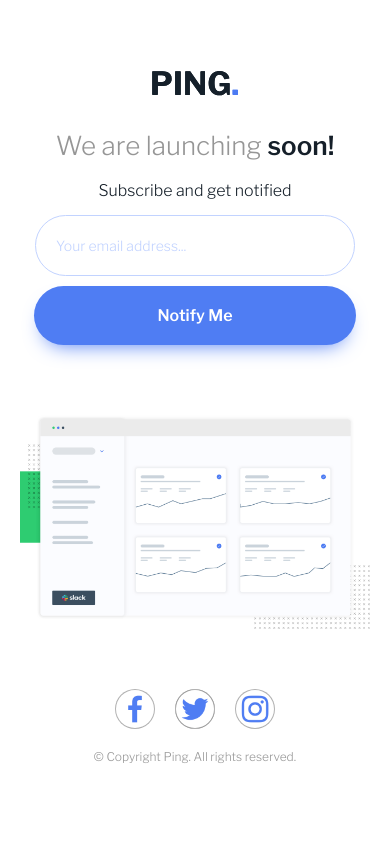
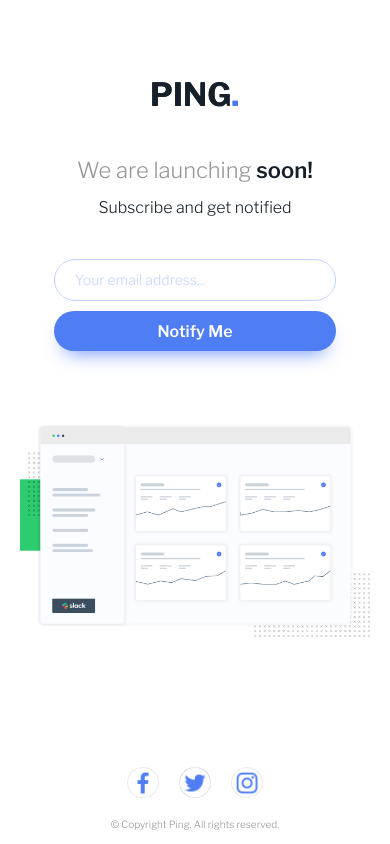
Before and after one commit to victoriamnx/Ping-Coming-Soon-Page, a plain HTML site: page index.html in a window 390 px wide. Drawn offline with nearby package versions, Linux system fonts and the light colour scheme.

Commit message:
fix: components margin

```diff
--- a/style.css
+++ b/style.css
@@ -15,7 +15,7 @@ body {
   font-family: "Libre Franklin", sans-serif;
   background-image: url(components/images/logo.svg);
   background-repeat: no-repeat;
-  background-position: center 100px;
+  background-position: center 80px;
 }
 
 #container {
@@ -23,11 +23,11 @@ body {
   align-items: center;
   flex-direction: column;
   justify-content: center;
-  margin-top: 150px;
+  margin-top: 160px;
 }
 
 h1 {
-  font-size: 50px;
+  font-size: 48px;
   font-family: "Libre Franklin", sans-serif;
   font-weight: 300;
   color: hsl(0, 0%, 59%);
@@ -35,15 +35,16 @@ h1 {
 }
 
 h2 {
-  font-size: 16px;
-  font-weight: 300;
+  font-size: 12px;
+  font-weight: lighter;
   color: hsl(0, 0%, 59%);
   font-family: "Libre Franklin", sans-serif;
-  margin: 10px;
+  margin-top: 25px;
+  margin-bottom: 49px;
 }
 
 #container span {
-  font-size: 50px;
+  font-size: 48px;
   font-family: "Libre Franklin", sans-serif;
   font-weight: 700;
   color: hsl(209, 33%, 12%);
@@ -63,13 +64,15 @@ p {
   align-items: center;
   flex-direction: row;
   justify-content: center;
+  margin-top: 40px;
 }
 
 input {
-  width: 500px;
+  width: 421px;
+  height: 56px;
   padding: 20px;
   border-radius: 500px;
-  margin: 20px 20px 8px 0px;
+  margin: 0px 20px 0px 0px;
   outline: none;
   font-size: 16px;
   font-weight: 400;
@@ -80,7 +83,7 @@ input {
 }
 
 ::placeholder {
-  font-size: 14px;
+  font-size: 16px;
   font-family: "Libre Franklin", sans-serif;
   font-weight: 300;
   color: hsl(223, 100%, 88%);
@@ -88,18 +91,20 @@ input {
 
 #subscribe span {
   display: none;
-  font-size: 16px;
+  font-size: 12px;
   font-family: "Libre Franklin", sans-serif;
   font-style: italic;
   font-weight: 300;
   color: hsl(354, 100%, 66%);
-  margin-left: 40px;
+  margin-top: 6px;
+  margin-left: 24px;
 }
 
 button {
+  width: 200px;
+  height: 56px;
+  border-radius: 999px;
   display: inline-block;
-  padding: 20px 70px;
-  border-radius: 999px;
   border: none;
   cursor: pointer;
   font-size: 16px;
@@ -160,9 +165,10 @@ button:hover {
 }
 
 #illustration {
-  width: 720px;
-  height: auto;
-  margin-top: 70px;
+  width: 640px;
+  height: 383px;
+  margin-top: 95px;
+  margin-bottom: 72px;
 }
 
 .icon {
@@ -171,10 +177,10 @@ button:hover {
   flex-direction: row;
   justify-content: center;
   border-radius: 50%;
-  border: 1px solid hsla(0, 0%, 59%, 0.733);
+  border: 1px solid hsla(0, 0%, 59%, 0.192);
   margin: 10px;
-  width: 40px;
-  height: 40px;
+  width: 32px;
+  height: 31px;
   background-size: cover;
 }
 
@@ -220,21 +226,6 @@ button:hover {
   margin-bottom: 10px;
 }
 
-.attribution a {
-  color: hsl(0, 0%, 59%);
-  text-decoration: none;
-}
-
-a:visited {
-  color: hsl(0, 0%, 59%);
-  text-decoration: none;
-}
-
-a:hover {
-  color: hsl(223, 87%, 63%);
-  text-decoration: underline;
-}
-
 @media only screen and (max-width: 768px) {
   html,
   body {
@@ -245,7 +236,8 @@ a:hover {
     font-family: "Libre Franklin", sans-serif;
     background-image: url(components/images/logo.svg);
     background-repeat: no-repeat;
-    background-position: center 70px;
+    background-position: center 81px;
+    overflow: visible;
   }
 
   #container {
@@ -253,19 +245,19 @@ a:hover {
     align-items: center;
     flex-direction: column;
     justify-content: center;
-    margin-top: 110px;
+    margin-top: 137px;
   }
 
   h1 {
-    font-size: 26px;
+    font-size: 22px;
     font-family: "Libre Franklin", sans-serif;
     font-weight: 300;
     color: hsl(0, 0%, 59%);
-    margin: 20px;
+    margin-bottom: 15px;
   }
 
   h2 {
-    font-size: 12px;
+    font-size: 10px;
     font-weight: 300;
     color: hsl(0, 0%, 59%);
     font-family: "Libre Franklin", sans-serif;
@@ -273,7 +265,7 @@ a:hover {
   }
 
   #container span {
-    font-size: 26px;
+    font-size: 22px;
     font-family: "Libre Franklin", sans-serif;
     font-weight: 700;
     color: hsl(209, 33%, 12%);
@@ -292,14 +284,19 @@ a:hover {
     align-items: center;
     flex-direction: column;
     justify-content: center;
+    margin-top: 32px;
   }
 
   input {
-    width: 320px;
+    width: 282px;
+    height: 40px;
     padding: 20px;
     border-radius: 500px;
     outline: none;
-    margin: 5px;
+    margin-right: 0px;
+    margin-bottom: 5px;
+    font-size: 14px;
+    font-size: 12px;
     background-color: #ffffff;
     border: 1px solid hsl(223, 100%, 88%);
   }
@@ -313,18 +310,20 @@ a:hover {
 
   #subscribe span {
     display: none;
-    font-size: 12px;
+    font-size: 10px;
     font-family: "Libre Franklin", sans-serif;
     font-style: italic;
     font-weight: 300;
     color: hsl(354, 100%, 66%);
     margin-left: 20px;
-    margin-bottom: 10px;
+    margin-top: 2px;
+    margin-bottom: 0px;
   }
 
   button {
     display: inline-block;
-    padding: 20px 123px;
+    width: 282px;
+    height: 40px;
     border-radius: 999px;
     border: none;
     cursor: pointer;
@@ -381,16 +380,7 @@ a:hover {
   #illustration {
     width: 350px;
     height: auto;
-    margin-top: 70px;
-    margin-bottom: 50px;
-  }
-
-  .attribution {
-    text-align: center;
-    font-size: 12px;
-    font-weight: 300;
-    color: hsl(0, 0%, 59%);
-    font-family: "Libre Franklin", sans-serif;
-    margin-bottom: 10px;
+    margin-top: 72px;
+    margin-bottom: 120px;
   }
 }
```
